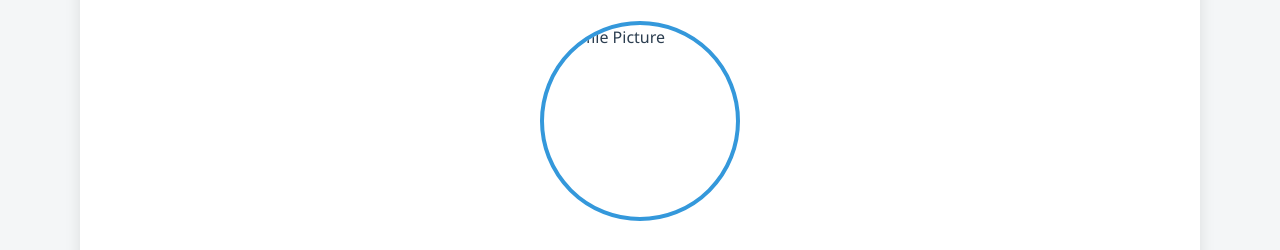
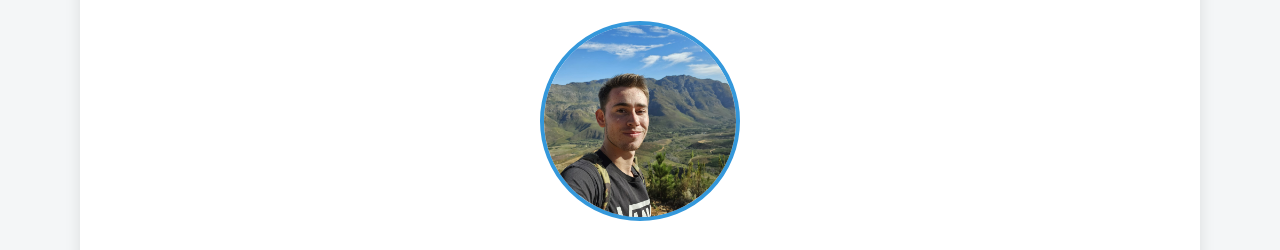
Before and after one commit to lukehayward0909/MyCV, a plain HTML site: page index.html in a window 1280 px wide. Shown: the part 521-771 px from the top of the page. Drawn offline with Linux system fonts and the light colour scheme; the site is published under a folder, as on GitHub Pages, so addresses that start at the root find nothing.

Commit message:
Update index.html

```diff
--- a/index.html
+++ b/index.html
@@ -235,7 +235,7 @@
     <!-- About -->
     <section id="about">
       <h2>About Me</h2>
-      <img src="/luke2.jpg" alt="Profile Picture" class="profile-img">
+      <img src="./luke2.jpg" alt="Profile Picture" class="profile-img">
       <p>Hello! I’m a front-end developer with a love for building clean, user-friendly interfaces. My journey into web development began with curiosity about how websites worked and has since grown into a career where I can create meaningful digital experiences.</p>
       <p>I have experience working with HTML, CSS, JavaScript, React and C#. I enjoy problem-solving, learning new technologies, and continuously improving my craft to deliver high-quality work.</p>
       <p>My goal is to grow into a senior developer role, contributing to impactful projects and mentoring others along the way.</p>
```
